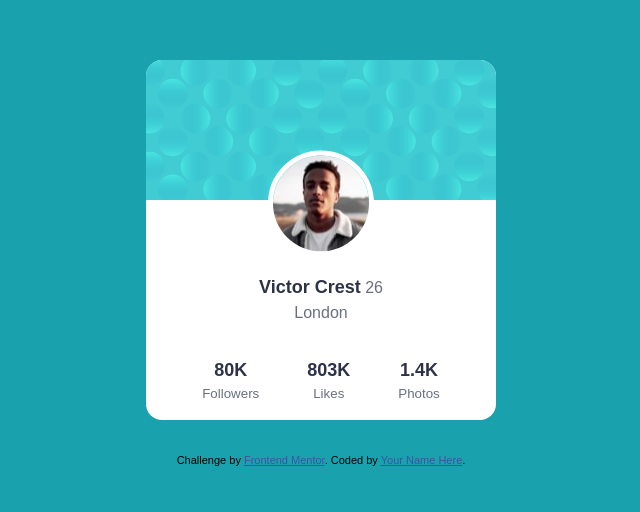
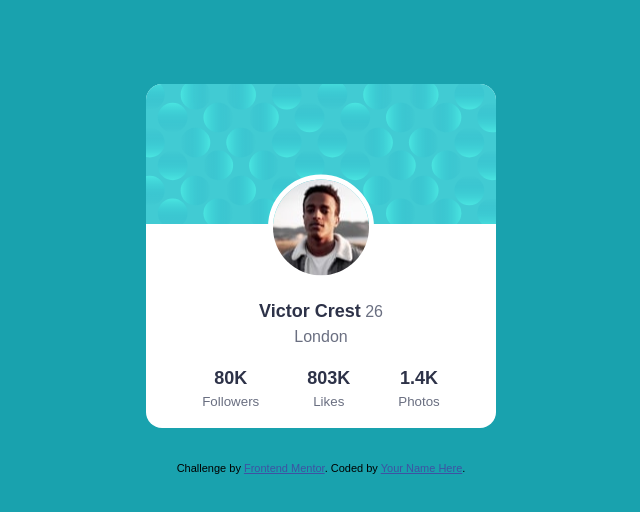
Before and after one commit to Nachoho/profile-card-component, a plain HTML site: page index.html in a window 1280 px wide. Shown: the part 152-664 px from the top of the page, without its empty margins (319-959 px from the left). Drawn offline with Linux system fonts and the light colour scheme.

Commit message:
first push

```diff
--- a/index.html
+++ b/index.html
@@ -16,8 +16,6 @@
   </style>
 </head>
 <body>
-
-  <main>
 
     <div class="profile-card">
 
@@ -54,7 +52,7 @@
       </div>
 
     </div>
-  </main>
+
 
 
   <div class="attribution">
--- a/style.css
+++ b/style.css
@@ -71,27 +71,26 @@ select {
 }
 
 body{
-    position: relative;
-    display: flex;
-    flex-direction: column;
-    align-items: center;
-    justify-content: center;
+    display: grid;
+    place-content: center;
+    margin: 1rem;
     font-family: var(--font-family);
     background-color: var(--clr-primary-400);
 }
 
-
+.bg-top{
+  z-index: -1;
+}
 
 .profile-card{
     display: flex;
     flex-direction: column;
-    justify-content: center;
     align-items: center;
     background-color: #fff;
     overflow: hidden;
     border-radius: 1rem;
     margin: 2rem;
-
+    z-index: 1;
 }
 
 .profile-img{
@@ -108,7 +107,7 @@ body{
     justify-items: center;
     color: var(--clr-primary-300);
     font-weight: var(--fw-regular);
-    padding-bottom: 1rem;
+    /* padding-bottom: 1rem; */
 }
 
 .profile__name{
```
